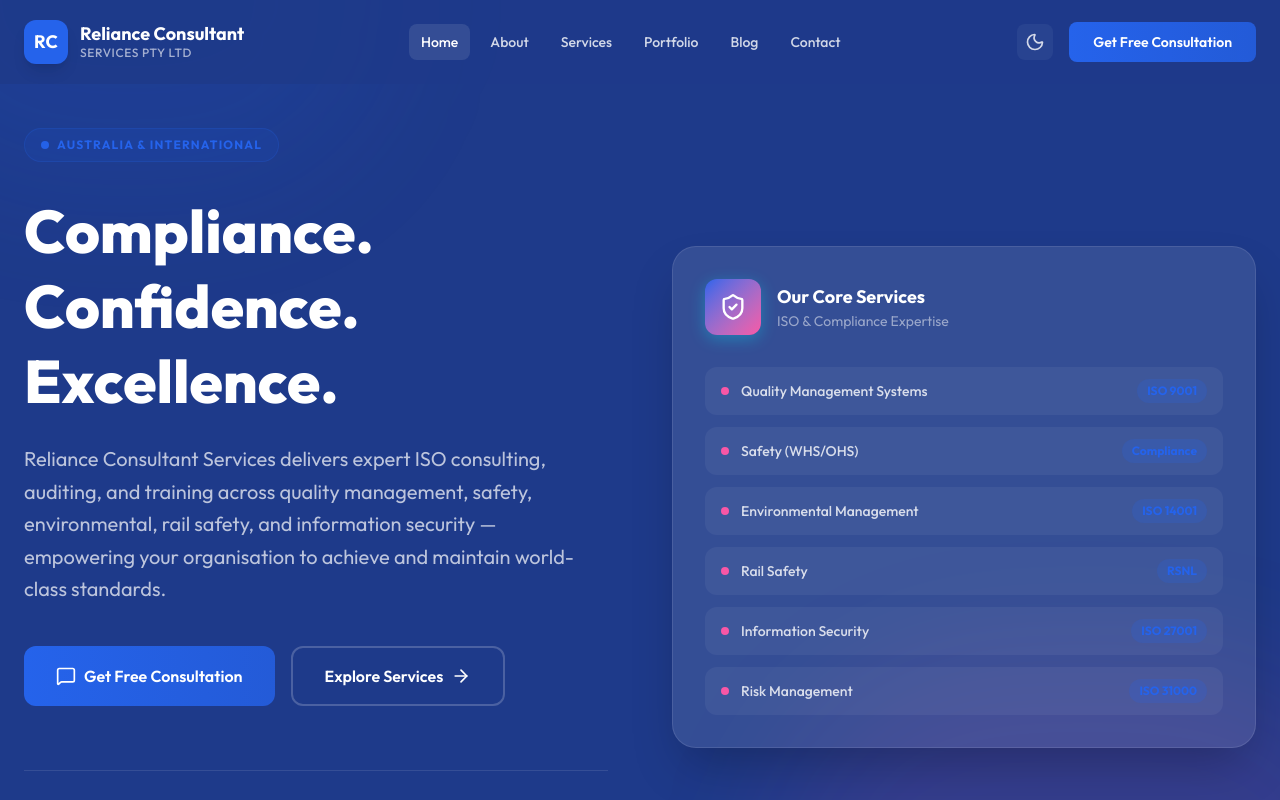
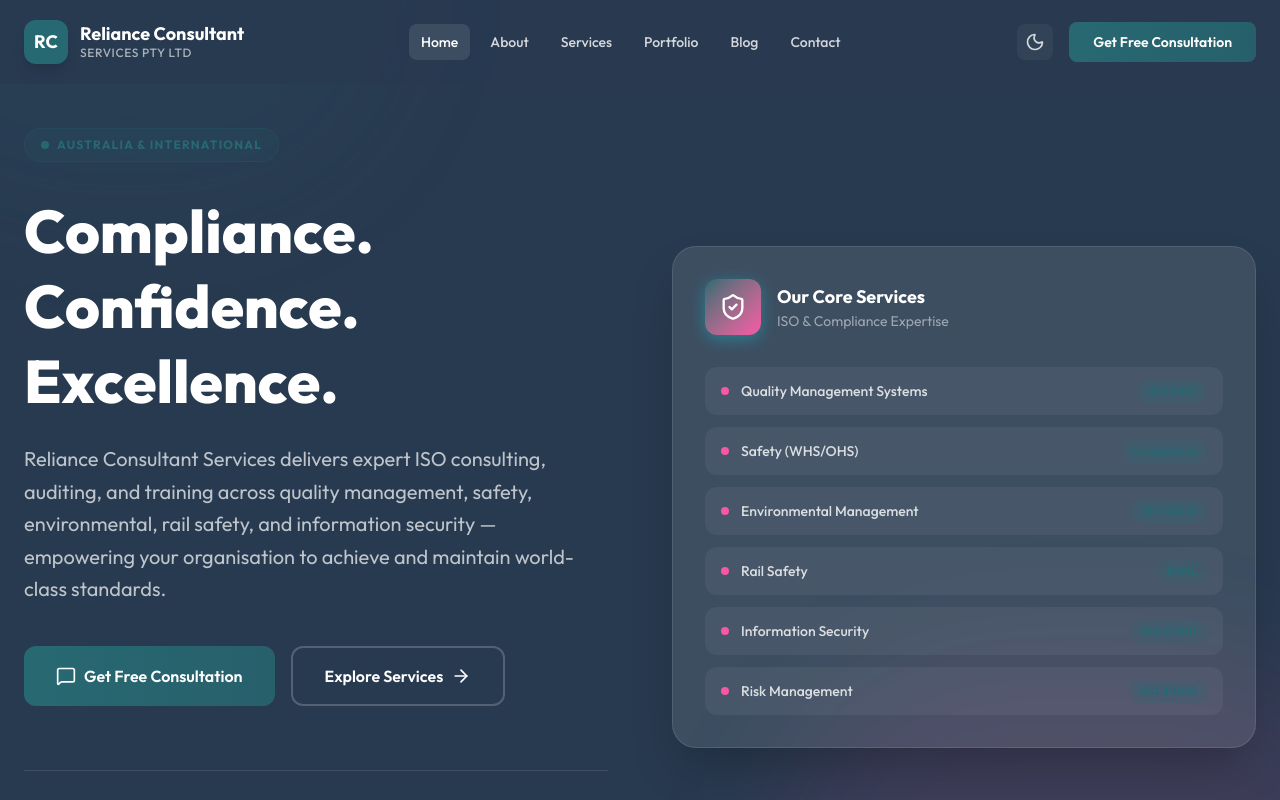
Before and after one commit to HiteshAhuja123/Reliance-consultant, a Next.js app: page / in a window 1280 px wide. Shown: the top 800 px of the page. Built offline with nearby package versions, Linux system fonts and the light colour scheme.

Commit message:
feat: update color palette for improved dark mode support and enhance button functionality in Navbar

```diff
--- a/app/globals.css
+++ b/app/globals.css
@@ -19,15 +19,15 @@
 }
 
 :root {
-  --background: #f1f5f9;
-  --foreground: #1e293b;
-  --primary: #1e3a8a;
-  --primary-foreground: #ffffff;
-  --accent: #2563eb;
+  --background: #f7f4f3;
+  --foreground: #283a50;
+  --primary: #283a50;
+  --primary-foreground: #f7f4f3;
+  --accent: #276972;
   --accent-foreground: #ffffff;
   --card: #ffffff;
-  --card-foreground: #1e293b;
-  --border: #cbd5e1;
+  --card-foreground: #283a50;
+  --border: #a6afb9;
 }
 
 .dark {
@@ -44,4 +44,11 @@
 
 html {
   scroll-behavior: smooth;
+  /* Eliminates 300ms tap delay on Safari iOS */
+  touch-action: manipulation;
 }
+
+a, button {
+  touch-action: manipulation;
+  -webkit-tap-highlight-color: transparent;
+}
--- a/app/layout.js
+++ b/app/layout.js
@@ -7,6 +7,8 @@
 const outfit = Outfit({
   variable: "--font-outfit",
   subsets: ["latin"],
+  weight: ["400", "500", "600", "700", "800"],
+  display: "swap",
 });
 
 export const metadata = {
--- a/components/Navbar.jsx
+++ b/components/Navbar.jsx
@@ -86,15 +86,13 @@
           </div>
 
           <div className="flex items-center gap-4">
-            {mounted && (
-              <button
-                onClick={() => setTheme(theme === "dark" ? "light" : "dark")}
-                className="p-2 rounded-lg bg-white/5 text-white/80 hover:bg-white/10 hover:text-white transition-colors"
-                aria-label="Toggle Dark Mode"
-              >
-                {theme === "dark" ? <Sun size={20} /> : <Moon size={20} />}
-              </button>
-            )}
+            <button
+              onClick={() => mounted && setTheme(theme === "dark" ? "light" : "dark")}
+              className="p-2 rounded-lg bg-white/5 text-white/80 hover:bg-white/10 hover:text-white transition-colors"
+              aria-label="Toggle Dark Mode"
+            >
+              {mounted && theme === "dark" ? <Sun size={20} /> : <Moon size={20} />}
+            </button>
 
             <Link
               href="/contact"
```
